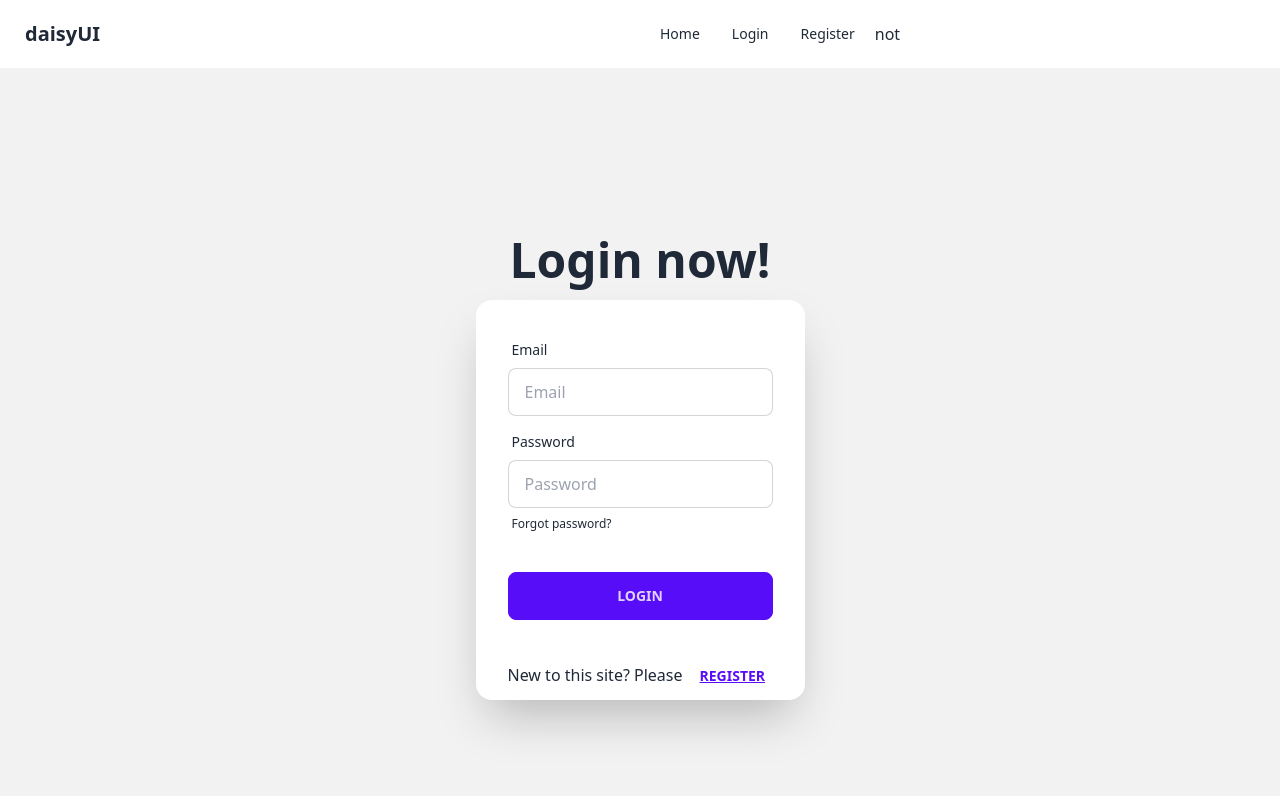
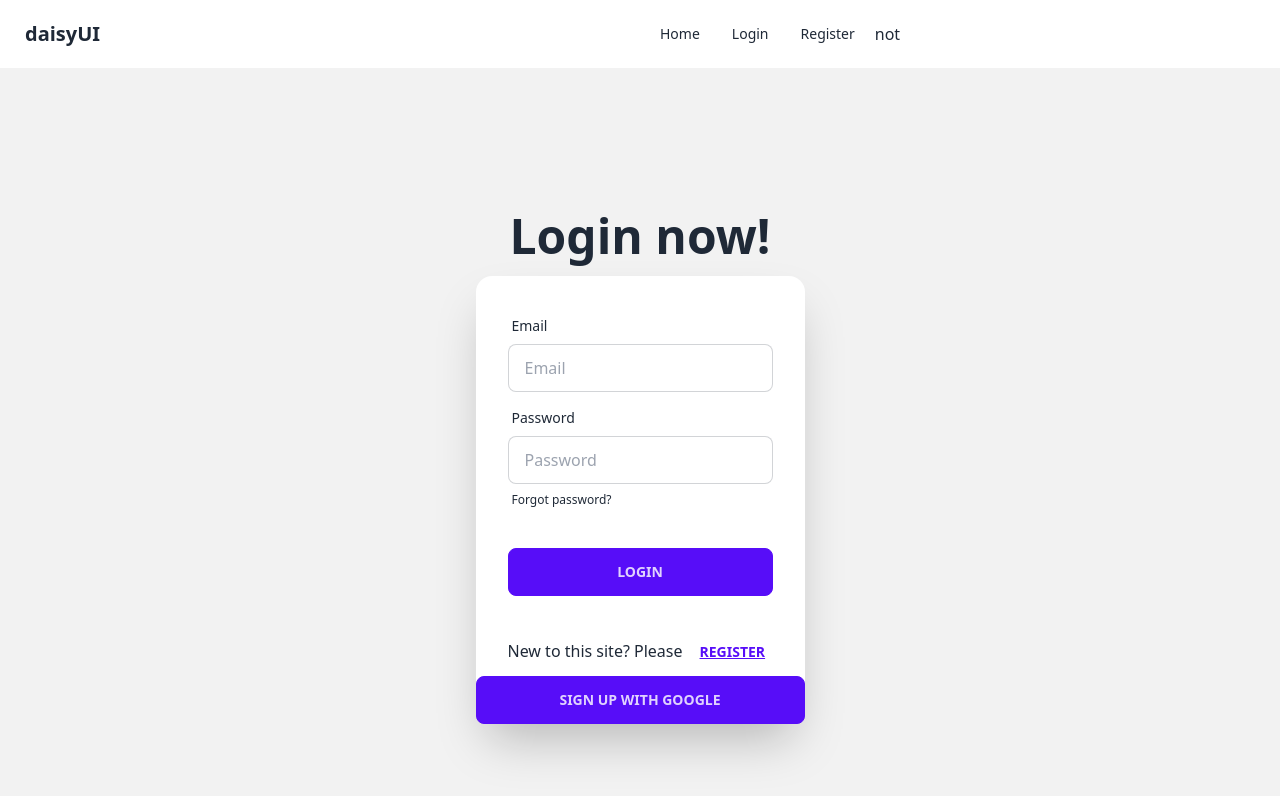
Before and after one commit to mamun-prodhan/auth-integration-and-private-route, a React (Vite) app: page /login in a window 1280 px wide. Shown: the top 796 px of the page. Built offline with nearby package versions, Linux system fonts and the light colour scheme; no server answers.

Commit message:
social sign up implemented

```diff
--- a/src/components/Login.jsx
+++ b/src/components/Login.jsx
@@ -3,8 +3,18 @@ import { Link, useNavigate } from "react-router-dom";
 import { AuthContext } from "../providers/AuthProviders";
 
 const Login = () => {
-  const { signInUser } = useContext(AuthContext);
+  const { signInUser, signInwithGoogle } = useContext(AuthContext);
   const navigate = useNavigate();
+
+  const handleGoogleSignIn = () => {
+    signInwithGoogle()
+      .then((result) => {
+        const user = result.user;
+        console.log(user);
+        navigate("/");
+      })
+      .catch((error) => console.log(error.message));
+  };
 
   const handleLogin = (e) => {
     e.preventDefault();
@@ -68,6 +78,9 @@ const Login = () => {
               <button className="btn btn-link">Register</button>
             </Link>
           </p>
+          <button onClick={handleGoogleSignIn} className="btn btn-primary">
+            Sign Up With Google
+          </button>
         </div>
       </div>
     </div>
--- a/src/providers/AuthProviders.jsx
+++ b/src/providers/AuthProviders.jsx
@@ -1,7 +1,9 @@
 import {
+  GoogleAuthProvider,
   createUserWithEmailAndPassword,
   onAuthStateChanged,
   signInWithEmailAndPassword,
+  signInWithPopup,
   signOut,
 } from "firebase/auth";
 import { createContext, useEffect, useState } from "react";
@@ -12,6 +14,8 @@ export const AuthContext = createContext(null);
 const AuthProviders = ({ children }) => {
   const [user, setUser] = useState(null);
   const [loading, setLoading] = useState(true);
+  const googleProvider = new GoogleAuthProvider();
+
   // create user with email and password
   const createUser = (email, password) => {
     setLoading(true);
@@ -22,6 +26,11 @@ const AuthProviders = ({ children }) => {
   const signInUser = (email, password) => {
     setLoading(true);
     return signInWithEmailAndPassword(auth, email, password);
+  };
+  // sign in with google
+  const signInwithGoogle = () => {
+    setLoading(true);
+    return signInWithPopup(auth, googleProvider);
   };
   //   log out
   const logOut = () => {
@@ -40,7 +49,14 @@ const AuthProviders = ({ children }) => {
     };
   }, []);
 
-  const authInfo = { user, createUser, signInUser, logOut, loading };
+  const authInfo = {
+    user,
+    createUser,
+    signInUser,
+    logOut,
+    loading,
+    signInwithGoogle,
+  };
   return (
     <AuthContext.Provider value={authInfo}>{children}</AuthContext.Provider>
   );
```
